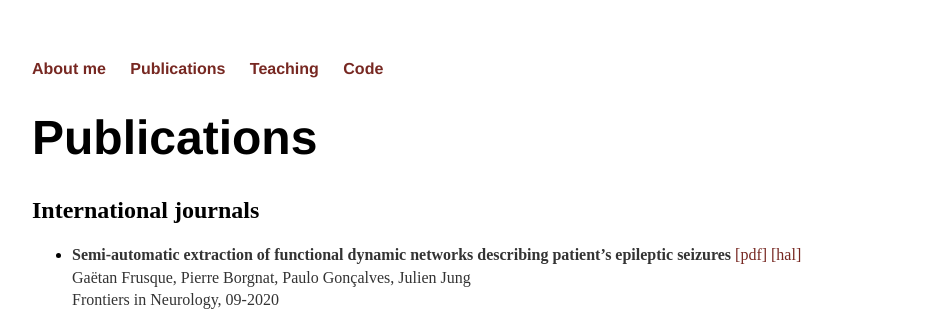
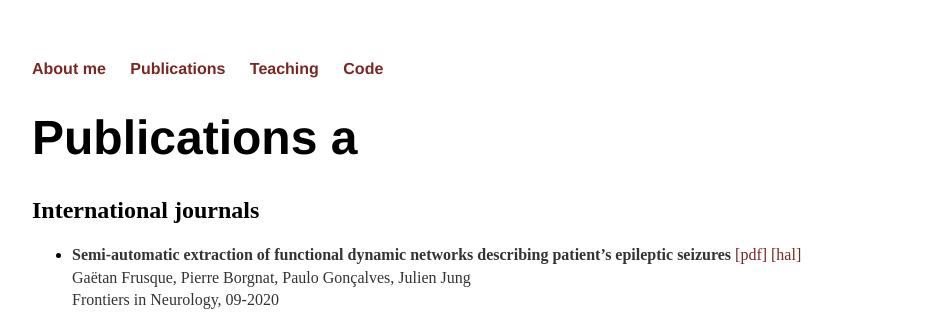
Before and after one commit to FrusqueGaetan/FrusqueGaetan.github.io, a Jekyll site: the page built from Publications/index.md, in a window 1280 px wide. Shown: the top 318 px of the page, without its empty margins (160-1100 px from the left). Built offline with Jekyll 4.4.1, drawn with Linux system fonts in a browser that asks for light colours.

```diff
--- a/Publications/index.md
+++ b/Publications/index.md
@@ -2,7 +2,7 @@
 layout: default
 title: Frusque Gaëtan
 ---
-# Publications #
+# Publications a #
 
 ## International journals ##
 
```
